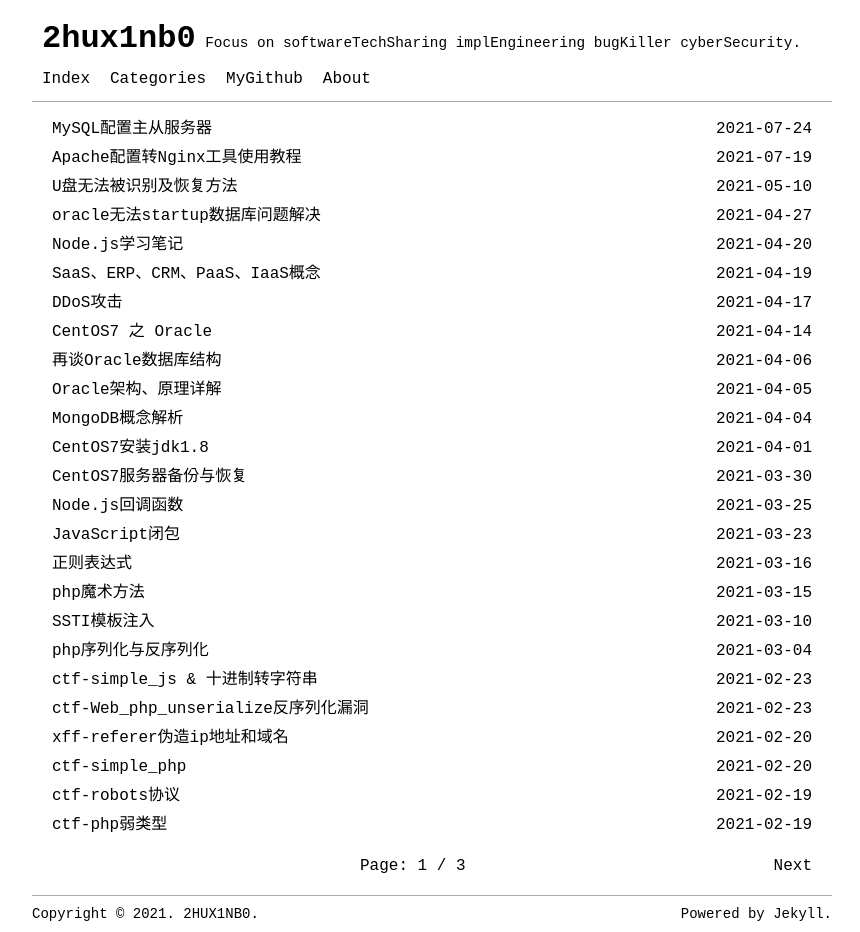
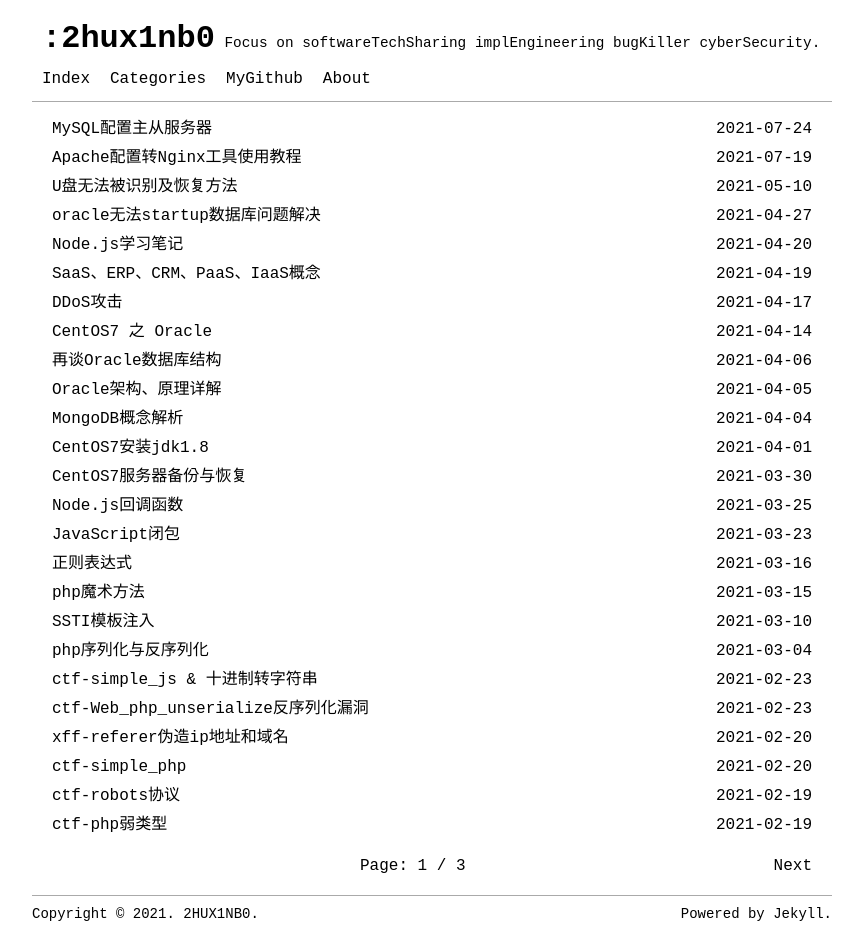
Before and after one commit to 2hux1nb0/2hux1nb0.github.io, a Jekyll site: the page built from index.html, in a window 1280 px wide. Shown: the whole page, without its empty margins (208-1068 px from the left). Built offline with Jekyll 4.4.1, drawn with Linux system fonts in a browser that asks for light colours; the list of posts is cut into pages by our own code.

```diff
--- a/_config.yml
+++ b/_config.yml
@@ -2,7 +2,7 @@
 #
 # This is the configuration file for your blog, please change these items after forked.
 
-title: 2hux1nb0
+title: :2hux1nb0
 email: 1321376990@qq.com
 name: Piter Ju
 description: >- # this means to ignore newlines until "baseurl:"
```
